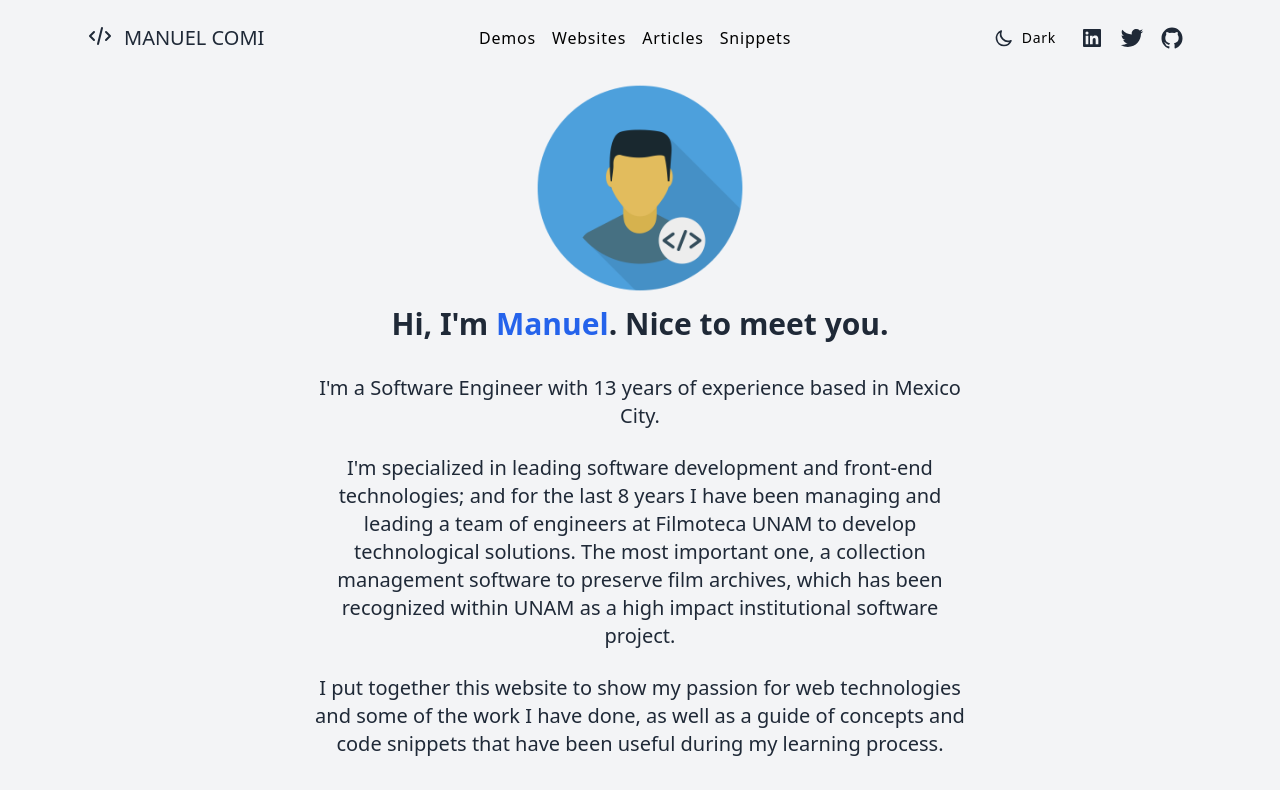
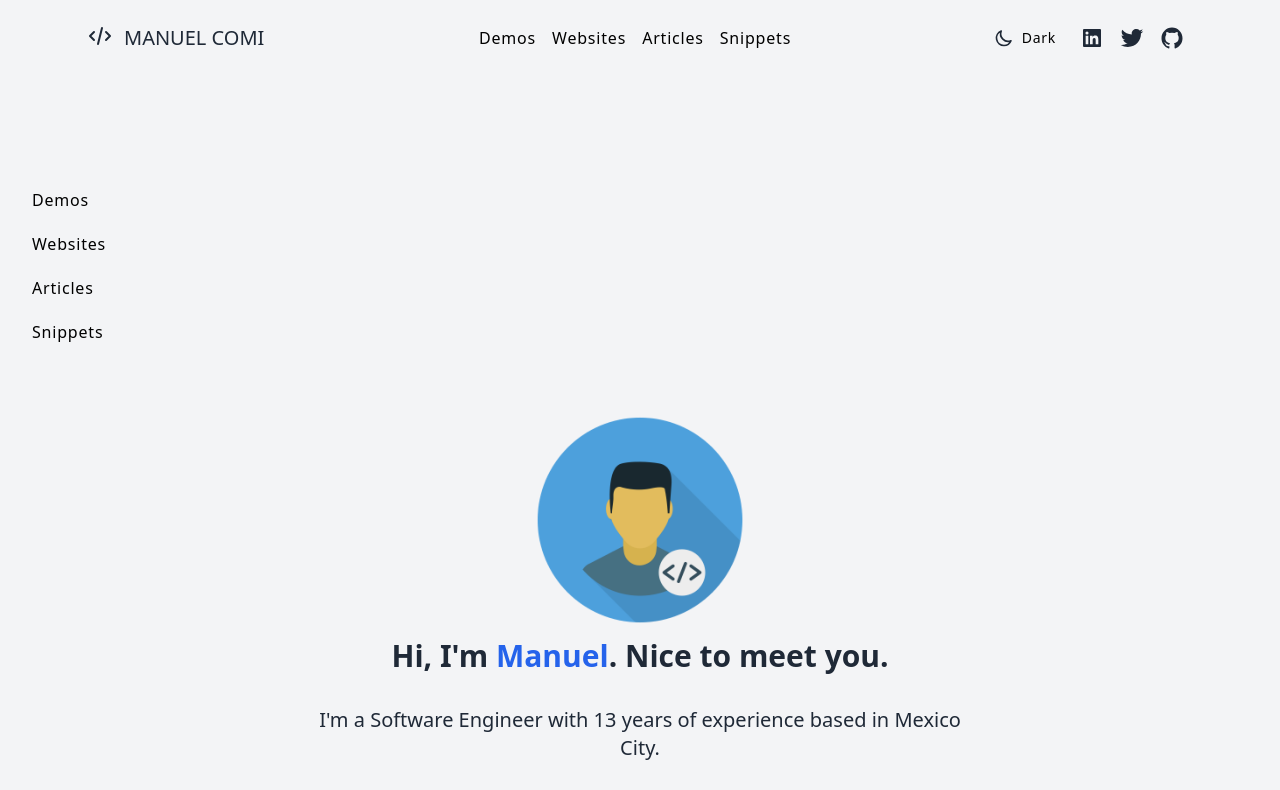
Before and after one commit to mcomi/portfolio, a Next.js app: page / in a window 1280 px wide. Shown: the top 790 px of the page. Built offline with nearby package versions, Linux system fonts and the light colour scheme.

Commit message:
fixed responsive navbar

```diff
--- a/components/Navbar.js
+++ b/components/Navbar.js
@@ -207,8 +207,15 @@ export default function Navbar({ colorTheme, setTheme }) {
           </div>
         </div>
       </div>
-      <div className={isActive ? "flex" : "hidden"}>
-        <ul className="px-2 pt-2 pb-3 space-y-1 sm:px-3">
+      <div
+        className={`fixed mt-16 z-40 inset-0 flex-none h-full dark:bg-gray-900 bg-opacity-25 w-full bg-white lg:static lg:h-auto lg:overflow-y-visible lg:pt-0 lg:w-60 xl:w-72 lg:block ${
+          isActive ? "" : "hidden"
+        }`}
+      >
+        <div class="px-1 pt-6 overflow-y-auto font-medium text-base sm:px-3 xl:px-5 bg-gray-100 dark:bg-gray-900 lg:text-lg pb-10 lg:pt-10 lg:pb-14 sticky?lg:h-(screen-18)">
+          <div class="space-y-8 text-sm">
+            <div class="space-y-2">
+              <ul class="flex flex-col space-y-1">
                 <Link href="/demos">
                   <a className="block px-3 py-2 rounded-md text-base font-thin tracking-wider hover:text-blue-600 mr-4">
                     Demos
@@ -231,6 +238,9 @@ export default function Navbar({ colorTheme, setTheme }) {
                 </Link>
               </ul>
             </div>
+          </div>
+        </div>
+      </div>
     </nav>
   );
 }
```
Lines whose indentation alone changed are shown as unchanged.
